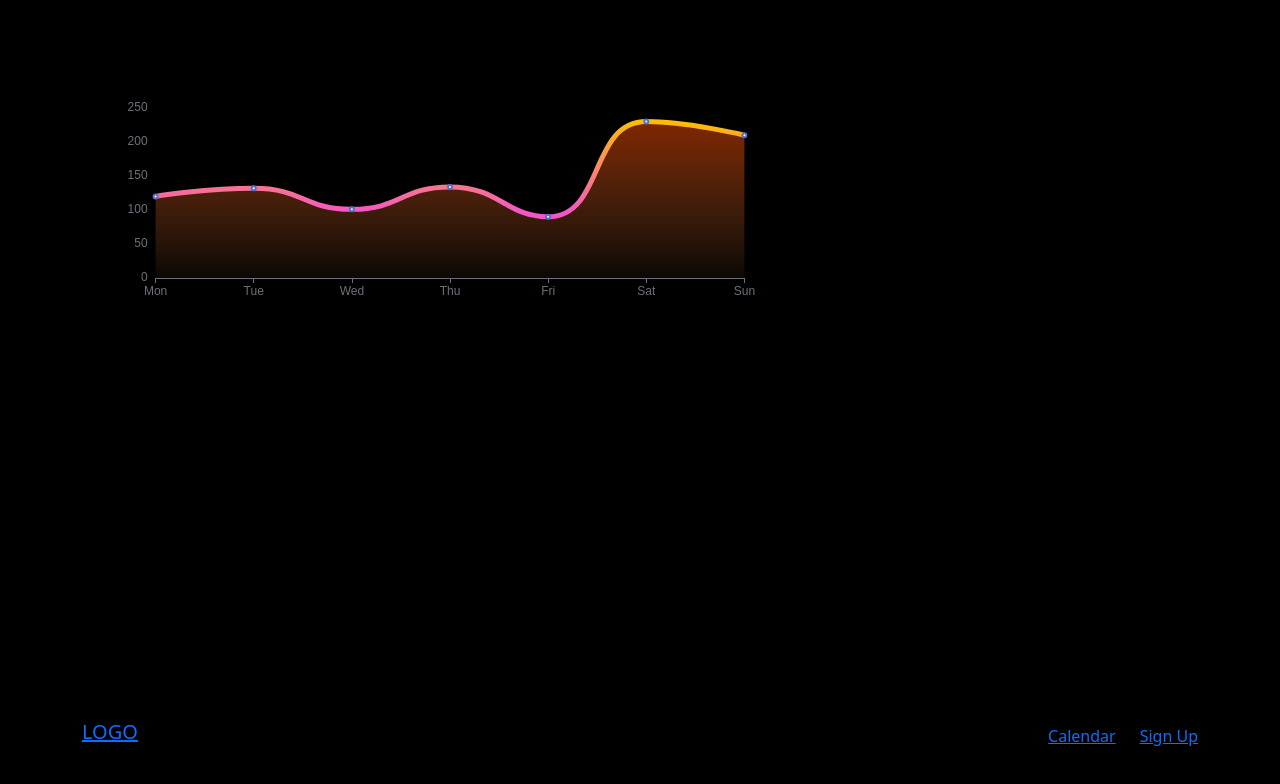
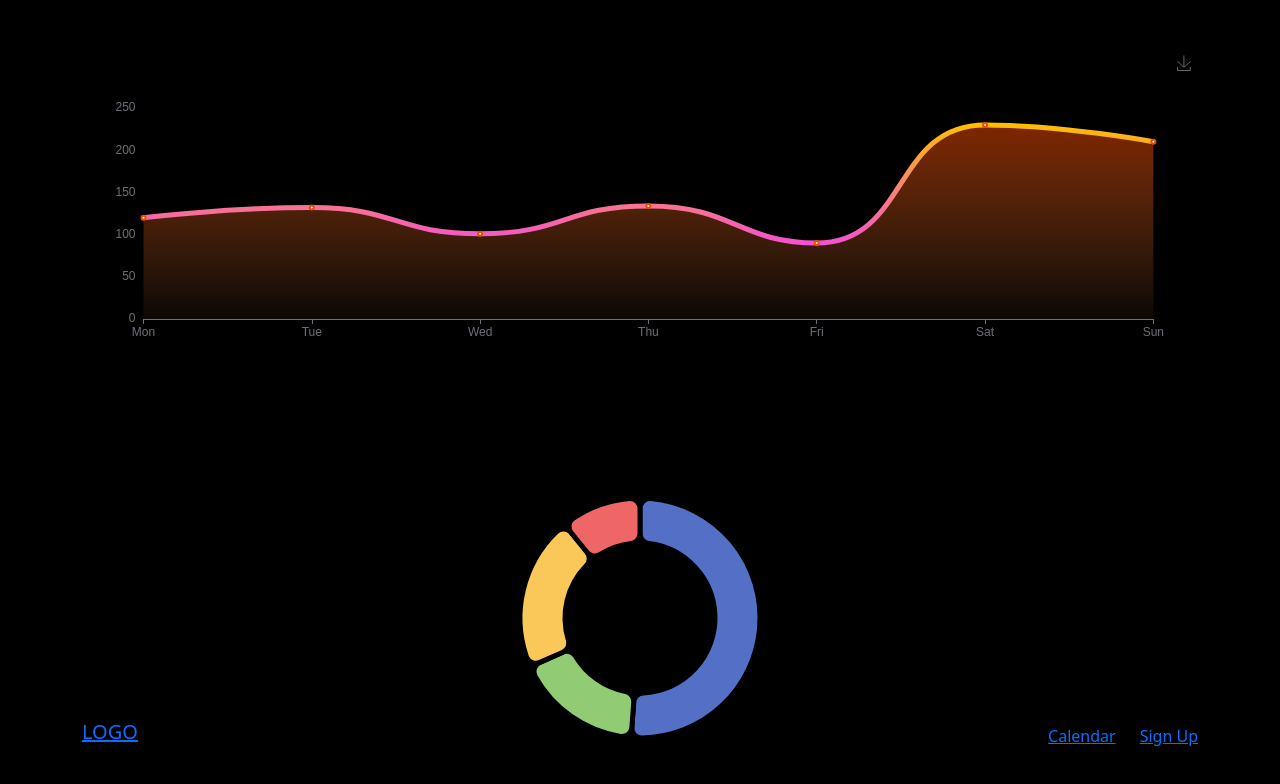
Before and after one commit to 7Davronbek/admin-dashboard, a React (Vite) app: page /#/ in a window 1280 px wide. Shown: the top 784 px of the page. Built offline with nearby package versions, Linux system fonts and the light colour scheme.

Commit message:
admin-dashboard

```diff
--- /dev/null
+++ b/src/components/OrderPieChart.jsx
@@ -0,0 +1,55 @@
+import React from "react";
+import ReactECharts from "echarts-for-react";
+import * as echarts from "echarts";
+
+const OrderPieChart = () => {
+  const option = {
+    series: [
+      {
+        data: [
+          { value: 2190, name: "Search Engine" },
+          { value: 735, name: "Direct" },
+          { value: 892, name: "Email" },
+          { value: 462, name: "Union Ads" },
+        ],
+        name: 'Search Item',
+        type: 'pie',
+        radius: ['50%', '80%'],
+        avoidLabelOverlap: false,
+        itemStyle: {
+            borderRadius: 10,
+            borderColor: '#000',
+            borderWidth: 5,
+            // shadowBlur: 10,
+            shadowOffsetX: 0,
+            shadowColor: 'rgba(255, 255, 255, 0.2)'
+        },
+        label: {
+            show: false,
+            position: 'center',
+        },
+        emphasis: {
+            label: {
+                show: true ,
+                fontSize: 20,
+                fontWeight: 'bold'
+            }
+        }
+      },
+    ],
+  };
+
+  return (
+    <div className="OrderPieChart py-5">
+      <div className="container">
+        <div className="row">
+          <div className="col-12">
+            <ReactECharts option={option} />
+          </div>
+        </div>
+      </div>
+    </div>
+  );
+};
+
+export default OrderPieChart;
--- a/src/components/Statistics.jsx
+++ b/src/components/Statistics.jsx
@@ -4,18 +4,27 @@ import * as echarts from "echarts";
 
 const Statistics = () => {
   const option = {
-    // tooltip: {
-    //     trigger: 'axis',
-    //     axisPointer: {
-    //         type:'shadow'
-    //     }
-    // },
-    // grid: {
-    //     left: '3%',
-    //     right: '4%',
-    //     bottom: '3%',
-    //     containLabel: true
-    // },
+    color: "rgb(235 75 0)",
+    toolbox: {
+      feature: {
+        saveAsImage: {},
+      },
+    },
+    tooltip: {
+      trigger: "axis",
+      axisPointer: {
+        type: "cross",
+      },
+      backgroundColor: "rgba(0, 0, 0, 0.6)",
+      borderWidth: "0px ",
+    },
+    grid: {
+      left: "3%",
+      right: "4%",
+      bottom: "3%",
+      containLabel: true,
+      show: false,
+    },
     xAxis: {
       type: "category",
       boundaryGap: false,
@@ -60,13 +69,16 @@ const Statistics = () => {
         },
       },
     ],
+    emphasis: {
+      focus: "series",
+    },
   };
 
   return (
     <div className="Statistics py-5">
       <div className="container">
         <div className="row">
-          <div className="col-lg-8 mb-4">
+          <div className="col-lg-12 mb-4">
             <ReactECharts option={option} />
           </div>
         </div>
--- a/src/pages/Dashboard/index.jsx
+++ b/src/pages/Dashboard/index.jsx
@@ -1,10 +1,12 @@
 import React from "react";
 import Statistics from "../../components/Statistics";
+import OrderPieChart from "../../components/OrderPieChart";
 
 const Dashboard = () => {
   return (
     <>
       <Statistics />
+      <OrderPieChart />
     </>
   );
 };
```
